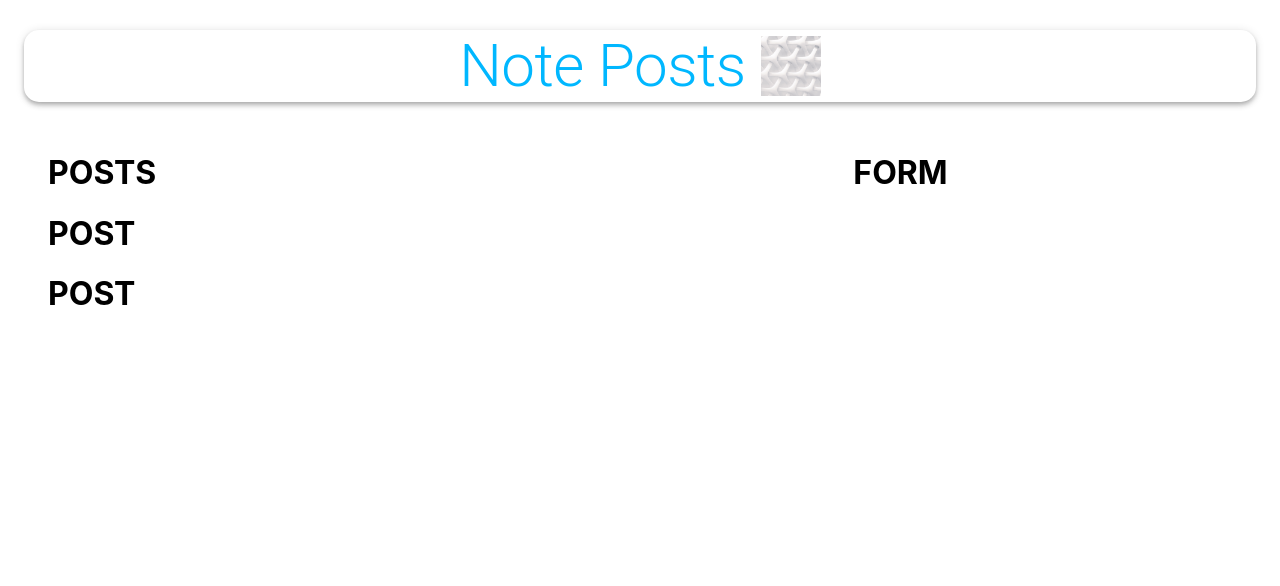
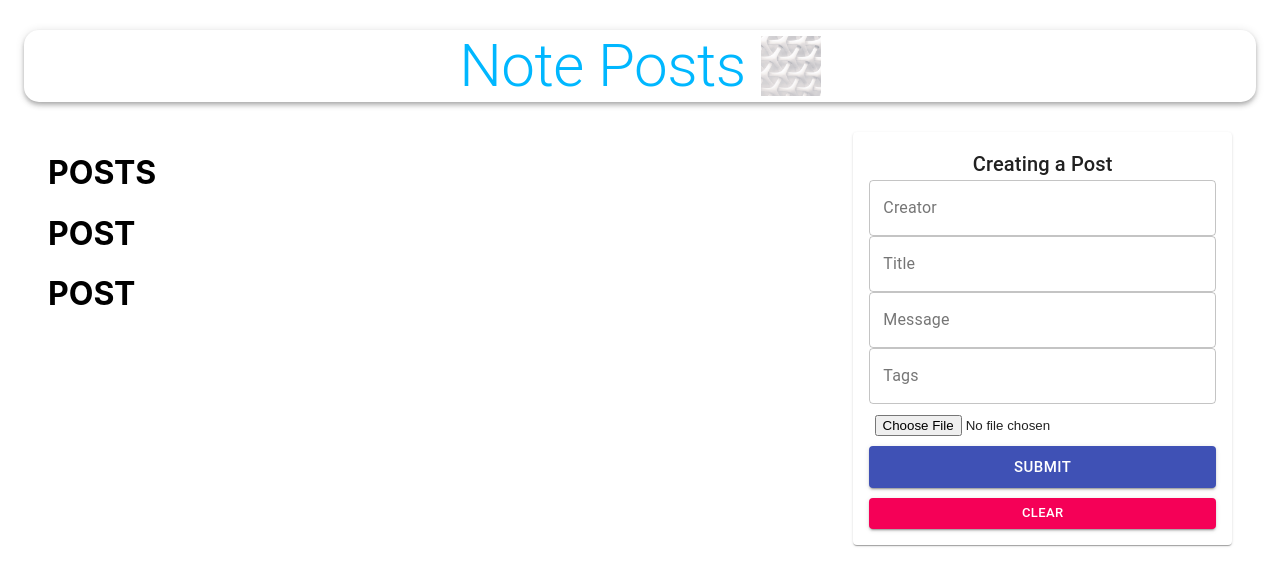
Before and after one commit to TJohnson986/basic-mern-frontend, a React (Create React App) app: page / in a window 1280 px wide. Shown: the top 586 px of the page. Built offline with nearby package versions, Linux system fonts and the light colour scheme; no server answers.

Commit message:
imports TextField, Button, Typography, and Paper from material UI, adds each to component with props and values to build form

```diff
--- a/src/components/Form/form.js
+++ b/src/components/Form/form.js
@@ -1,13 +1,44 @@
-import React from 'react';
+import React, { useState } from 'react';
+import { TextField, Button, Typography, Paper } from '@material-ui/core';
+import FileBase from 'react-file-base64';
 
 import useStyles from './styles.js';
 
 const Form = () => {
+  const [postData, setPostData] = useState({
+    creator: '',
+    title: '',
+    tags: '',
+    selectedFile: '',
+  })
+
   const classes = useStyles();
 
-    return (
-        <h1>FORM</h1>
-    );
+  const handleSubmit = () => {
+
+  }
+
+  const clear = () => {
+
+  }
+
+  return (
+    <Paper className={classes.paper}>
+      <form autoComplete='off' noValidate className={classes.form} onSubmit={handleSubmit}>
+        <Typography variant='h6'>Creating a Post</Typography>
+        <TextField name="creator" variant="outlined" label="Creator" fullWidth value={postData.creator} onChange={(e) => setPostData({ ...postData, creator: e.target.value })} />
+        <TextField name="title" variant="outlined" label="Title" fullWidth value={postData.title} onChange={(e) => setPostData({ ...postData, title: e.target.value })} />
+        <TextField name="message" variant="outlined" label="Message" fullWidth value={postData.message} onChange={(e) => setPostData({ ...postData, message: e.target.value })} />
+        <TextField name="tags" variant="outlined" label="Tags" fullWidth value={postData.tags} onChange={(e) => setPostData({ ...postData, tags: e.target.value })} />
+        <div className={classes.fileInput}>
+          <FileBase type="file" multiple={false} onDone={({base64}) => setPostData({ ...postData, selectedFile: base64 })} />
+        </div>
+        <Button className={classes.buttonSubmit} variant="contained" color="primary" size="large" type="submit" fullWidth>Submit</Button>
+        <Button variant="contained" color="secondary" size="small" onClick={clear} fullWidth>Clear</Button>
+      </form>
+    </Paper>
+
+  );
 }
 
 export default Form;
```
